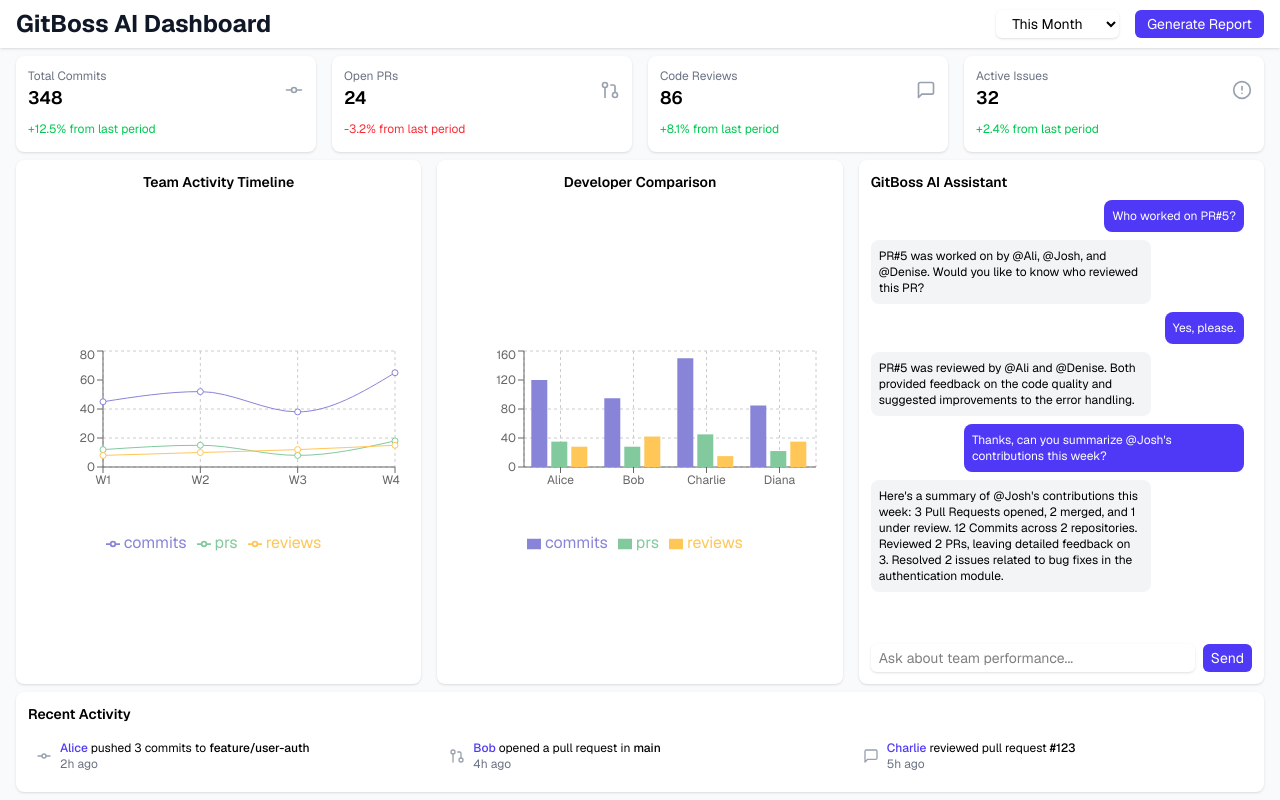
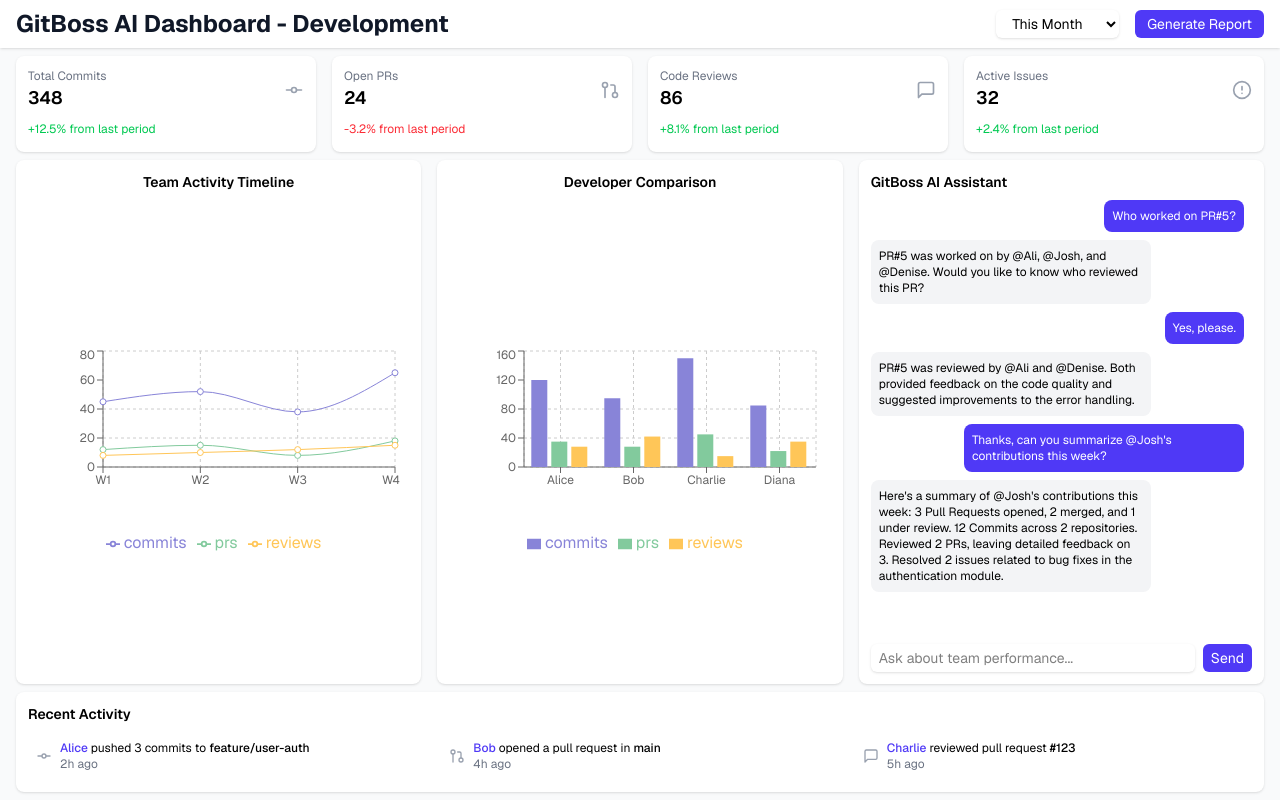
Before and after one commit to GitBoss-AI/frontend, a Next.js app: page /dev/dashboard in a window 1280 px wide. Built offline with nearby package versions, Linux system fonts and the light colour scheme.

Commit message:
development tag o header

```diff
--- a/src/app/dashboard/page.tsx
+++ b/src/app/dashboard/page.tsx
@@ -46,7 +46,7 @@ const Dashboard = () => {
         <div className="mx-auto px-4">
           <div className="flex items-center justify-between">
             <h1 className="text-2xl font-bold text-gray-900">
-              GitBoss AI Dashboard
+              GitBoss AI Dashboard - Development
             </h1>
             <div className="flex gap-4">
               <select
```
